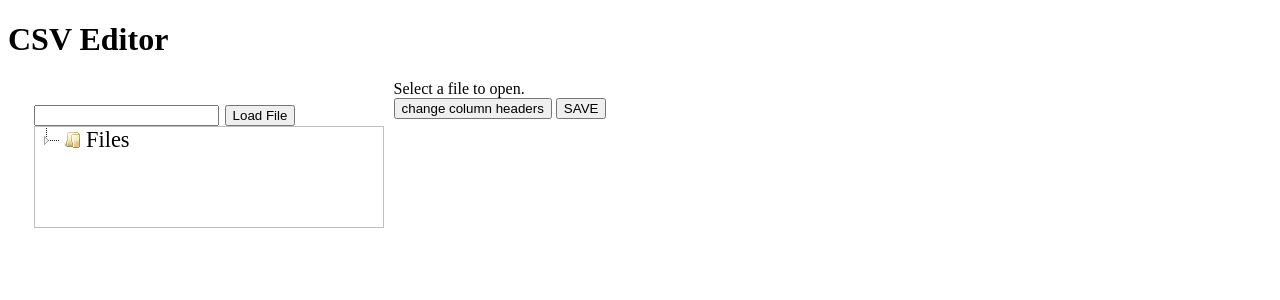
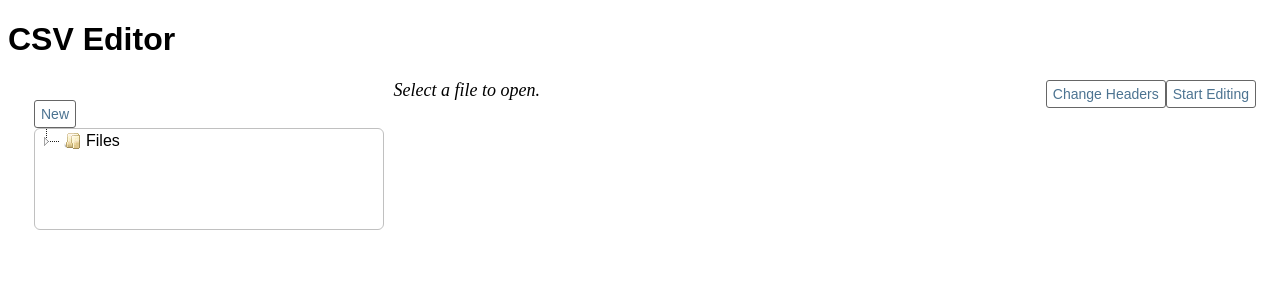
Before and after one commit to aehulet/wikidataloader, a Flask app: page / in a window 1280 px wide. Shown: the top 300 px of the page. Run offline with Flask 3, Linux system fonts and the light colour scheme; some libraries are stand-ins or nearby versions.

Commit message:
edit and nav controls

```diff
--- a/loader/files.py
+++ b/loader/files.py
@@ -161,3 +161,23 @@ def write_grid_to_file(filename, grid):
     except Exception as e:
         catch_err(e, 'files.write_grid_to_file')
         return False
+
+
+def write_header_to_file(filename, header):
+    try:
+        the_file = get_file_path(filename)
+        if the_file:
+            with open(the_file, 'r') as f:
+                data = f.readlines()
+                data[0] = header + '\n'
+
+            with open(the_file, 'w') as g:
+                g.writelines(data)
+
+            return True
+        else:
+            print(f"Could not locate {the_file}.")
+            return False
+    except Exception as e:
+        catch_err(e, 'files.write_header_to_file')
+        return False
--- a/loader/pages.py
+++ b/loader/pages.py
@@ -6,12 +6,14 @@ bp = Blueprint('pages', __name__)
 curr_file = 'Select a file to open.'
 selected = False
 node_id = ''
+good_write = True
 
 
 @bp.route('/')
 def grid():
     from . import files
     from markupsafe import Markup
+    global good_write
     head = Markup('{}')
     rows = Markup('{}')
     select_json = Markup(json.dumps({"selected": "None"}))
@@ -19,12 +21,16 @@ def grid():
     err_msg = ''
 
     try:
+        td = Markup(files.build_tree())
+        fm = files.FileManager(curr_file)
         if selected:
             select_json = Markup(json.dumps({"selected": curr_file}))
             node_json = Markup(json.dumps({"node_id": node_id}))
 
-        td = Markup(files.build_tree())
-        fm = files.FileManager(curr_file)
+        if not good_write:
+            good_write = True
+            raise Exception('The file update process failed. Please try again, reload, or reimport the file.')
+
         if fm.filepath:
             fm.load_data()
             if fm.good_format:
@@ -58,10 +64,29 @@ def load_file():
 @bp.route('/write_file', methods=['POST'])
 def write_file():
     from .files import write_grid_to_file
+    global good_write
     data = request.get_json()
-    print(data)
-    write_grid_to_file(curr_file, data)
+    # print(data)
+    good_write = write_grid_to_file(curr_file, data)
 
+    return redirect('/')
+
+
+@bp.route('/write_header', methods=['POST'])
+def write_header():
+    from .files import write_header_to_file
+    global good_write, selected
+    byte_data = request.get_data()
+    string_data = byte_data.decode('UTF-8')
+    selected = True
+    good_write = write_header_to_file(curr_file, string_data)
+
+    return redirect('/')
+
+
+@bp.route('/reload_me', methods=['POST', 'GET'])
+def reload_me():
+    print('redirecting to root...')
     return redirect('/')
 
 
--- a/loader/static/internal/grid.js
+++ b/loader/static/internal/grid.js
@@ -1,10 +1,45 @@
+let okToNavigate = true;
+let isDirty = false;
+function manageEdits() {
+    let btn = document.getElementById('edit_btn');
+    if (btn.innerText === 'Start Editing') {
+        btn.innerText = "Stop Editing";
+        let first_col = header_json[0]["field"];
+        gridApi.setGridOption('suppressClickEdit', false);
+        gridApi.setFocusedCell(0, first_col);
+        gridApi.startEditingCell({
+            rowIndex: 0,
+            colKey: first_col,
+        });
+        okToNavigate = false;
+        //console.log('ok: ' + okToNavigate);
+    } else {
+        btn.innerText = "Start Editing";
+        gridApi.stopEditing();
+        gridApi.setGridOption('suppressClickEdit', true);
+        okToNavigate = true;
+        //console.log('ok: ' + okToNavigate);
+    }
+}
+
+function cellValueChanged(e) {
+    //console.log("dirty", e);
+    isDirty = true;
+    //console.log('dirty: ' + isDirty);
+}
+
+function cellEditingStopped(e) {
+    //okToNavigate = true;
+    //console.log('cell editing stopped');
+}
+
 function writeGridData() {
     let xhr = new XMLHttpRequest();
     const dat = [];
     gridApi.forEachNode((rowNode, index) => {
         dat.push(rowNode.data)
     });
-    xhr.open("POST", '/write_file', true);
+    xhr.open("POST", '/write_file', false);
     xhr.setRequestHeader('Content-Type', 'application/json');
     xhr.send(JSON.stringify(dat));
 }
@@ -14,12 +49,28 @@ function loadColumns() {
     col_ed.style.display = 'block';
     for (let elem of header_json) {
         let col_name = elem['field'];
-        let input_str = "<input type='text' id='" + col_name + "' value='" + col_name + "'><br>";
-        $('#column_editor').append(input_str);
+        let col_check = document.getElementById(col_name);
+        if (!col_check) {
+            let input_str = "<input type='text' class='txt' id='" + col_name + "' value='" + col_name + "'><br>";
+            $('#column_editor').append(input_str);
+        }
     }
 }
 
 function updateColumns() {
     let col_ed = document.getElementById('column_editor');
     col_ed.style.display = 'none';
+    let comma_str = ''
+    for (let elem of header_json) {
+        let val = document.getElementById(elem['field']).value;
+        comma_str += val + ',';
+    }
+    comma_str = comma_str.slice(0, comma_str.length - 1);
+    let xhr = new XMLHttpRequest();
+    xhr.open("POST", '/write_header', false);
+    xhr.setRequestHeader('Content-Type', 'application/text');
+    xhr.send(comma_str);
+    let f = document.getElementById('load_form');
+    f.submit();
+
 }
--- a/loader/static/internal/page_controls.js
+++ b/loader/static/internal/page_controls.js
@@ -0,0 +1,13 @@
+window.addEventListener('mouseup', function (event) {
+    if ($(event.target).hasClass('close')) {
+        let closers = document.getElementsByClassName('close');
+        for (let elem of closers) {
+            elem.closest('div').style.display = 'none';
+        }
+
+    }
+});
+
+function openFileDialog() {
+    $('#file_opener').click();
+}
--- a/loader/static/internal/stylin.css
+++ b/loader/static/internal/stylin.css
@@ -1,5 +1,84 @@
 #column_editor {
     display: none;
+    margin: 2px;
+    padding: 2px;
+    background-color: white;
+    border-radius: 6px;
+    -moz-border-radius: 6px;
+  	-webkit-border-radius: 6px;
+    position: fixed;
+    left: 30%;
+    top: 75px;
+  	border: 1px solid #808074;
+	box-shadow: 3px 3px 10px rgba(0, 0, 0, 0.2);
+  	pointer-events: all;
+  	z-index: 2;
+}
+
+h1 {
+    font-family: sans-serif;
+}
+
+#current_file {
+    font-size: 18px;
+    font-style: italic;
+}
+
+.btn {
+    height: 28px;
+    background-color: white;
+    color: #4c7391;
+    font-size: 14px;
+    border: 1px solid #666666;
+    border-radius: 3px;
+}
+
+.btn:hover,
+.btn:focus {
+    color: #1c2b36;
+    text-decoration: none;
+    cursor: pointer;
+}
+
+#edit_btn, #header_btn {
+    float: right;
+}
+
+/* close 'x' buttons */
+.close {
+    color: #aaa;
+    float: right;
+    margin: 2px;
+	font-size: 18px;
+    font-weight: bold;
+}
+
+.close:hover,
+.close:focus {
+    color: black;
+    text-decoration: none;
+    cursor: pointer;
+}
+
+#file_opener {
+    display: none;
+}
+
+#open_file_span {
+    float: left;
+    margin-right: 5px;
+}
+
+/* leave load file button hidden; submit action
+ only called from code. */
+#load_btn {
+    display: none;
+}
+
+/* all visible input boxes */
+.txt {
+    background-color: #cccccc;
+    border-style: hidden;
 }
 
 #grid_wrapper {
@@ -14,8 +93,6 @@
     min-width:200px;
     margin:0 auto;
     padding:20px 10px;
-    font-size:12px;
-    font-size:1.4em;
 }
 
 #the_tree {
@@ -23,8 +100,11 @@
     border:1px solid silver;
     min-height:100px;
     position: relative;
+    font-family: sans-serif;
+    font-size: medium;
     left: 0;
     top: 0;
+    border-radius: 6px;
 }
 
 #myGrid {
@@ -33,7 +113,7 @@
     overflow-x: scroll;
 }
 
-#node_id {
+#node_id, #file_to_load {
     display: none;
 }
 
--- a/loader/templates/base.html
+++ b/loader/templates/base.html
@@ -10,6 +10,7 @@
     <script type="text/javascript" src="https://ajax.googleapis.com/ajax/libs/jquery/3.3.1/jquery.min.js"></script>
 	<script type="text/javascript" src="static/external/jstree.min.js"></script>
     <script type="text/javascript" src="static/internal/grid.js"></script>
+    <script type="text/javascript" src="static/internal/page_controls.js"></script>
     <script src="https://cdn.jsdelivr.net/npm/ag-grid-community@31.0.1/dist/ag-grid-community.min.js"></script>
     <script>const __basePath = './';</script>
 
--- a/loader/templates/pages/base_grid.html
+++ b/loader/templates/pages/base_grid.html
@@ -4,11 +4,15 @@
 {% block side_content %}
 	<div id="tree_wrapper">
 		<div id="tree_buttons">
+			<button class='btn' id="open_btn" onclick="openFileDialog()">New</button>
+			<input type="file" id="file_opener" />
 			<form id="load_form" action="/load_file" method="post">
 				<input type="text" id="file_to_load" name="file_to_load">
 				<input type="text" id="node_id" name="node_id">
-				<input type="submit" value="Load File">
+				<input type="submit" id="load_btn" value="Load File">
+
 			</form>
+
 		</div>
 		<div id="the_tree" ></div>
 	</div>
@@ -19,19 +23,41 @@
 		let n_json = {{ node_json }};
 		let node_id = n_json["node_id"]
 		let node, dat;
+		let  block_cascade = false;
+
 		$('#the_tree')
-				.on('changed.jstree', function (e, data) {
+				.on('ready.jstree', function (e, data){
+					selectReloadedNode();
+				})
+				.on('select_node.jstree', function (e, data) {
+					let f = $('#load_form');
 					node = data.instance.get_node(data.selected[0]);
 					dat = data.instance.get_node(data.selected[0]).text;
 					if (dat.includes('.csv')) {
 						$('#file_to_load').val(dat);
-						$('#node_id').val(node.id)
+						$('#node_id').val(node.id);
+						if (block_cascade === true) {
+							block_cascade = false;
+						} else {
+							//save changes if form data has been edited. See grid.cellValueChanged()
+							if (okToNavigate) {
+								if (isDirty) {
+									writeGridData();
+									isDirty = false;
+									f.submit();
+								} else {
+									f.submit();
+								}
+							} else {
+								alert("Press Stop Editing before opening another file.");
+								deselectNode(node.id)
+								selectReloadedNode();
+							}
+						}
 					} else {
 						$('#file_to_load').val('');
+						$('#node_id').val('');
 					}
-				})
-				.on('ready.jstree', function (e, data){
-					selectIt();
 				})
 				.jstree({
 					'core' : {
@@ -46,19 +72,30 @@
 					}
 				})
 
-	function selectIt() {
+	function selectReloadedNode() {
+		if (node_id !== "None") {
+			block_cascade = true;
 			$('#the_tree').jstree('select_node', node_id);
+		}
+	}
+	function deselectNode(the_node) {
+		$('#the_tree').jstree('deselect_node', the_node);
+	}
 
-	}
 	</script>
 
 {% endblock side_content %}
 
 {% block main_content %}
-	<div id="column_editor"><button onclick="updateColumns()">save</button><br></div>
-	<div id="current_file">{{ current_file }} {{ err_msg }}</div>
-	<button onclick="loadColumns()">change column headers</button>
-	<button onclick="writeGridData()">SAVE</button>
+	<div id="column_editor">
+		<button class='btn' onclick="updateColumns()">save</button>
+		<span class="close">&times;</span>
+		<br>
+	</div>
+	<div id="err_msg">{{ err_msg }}</div>
+	<span id="current_file"> {{ current_file }} </span>
+	<button class='btn' id="edit_btn" onclick="manageEdits()">Start Editing</button>
+	<button class='btn' id="header_btn" onclick="loadColumns()">Change Headers</button>
 	<div id="grid_wrapper">
 		<div id="myGrid" class="ag-theme-quartz"></div>
 	</div>
@@ -69,15 +106,18 @@
 		// Grid Options: Contains all grid configurations
 		if (selected_node !== 'None') {
 			const gridOptions = {
-			  // Row Data: The data to be displayed.
 			  defaultColDef: {
 				filter: true,
 				editable: true
 			  },
 			  pagination: true,
+			  //editType: 'fullRow',
+				suppressClickEdit: true,
 				rowData: {{ row_data }},
 			  // Column Definitions: Defines & controls grid columns.
-			  columnDefs: {{ header_data }}
+			  columnDefs: {{ header_data }},
+			onCellValueChanged: cellValueChanged,
+			onCellEditingStopped: cellEditingStopped,
 			}
 
 			// Create Grid: Create new grid within the #myGrid div, using the Grid Options object
```
Lines whose indentation alone changed are shown as unchanged.
